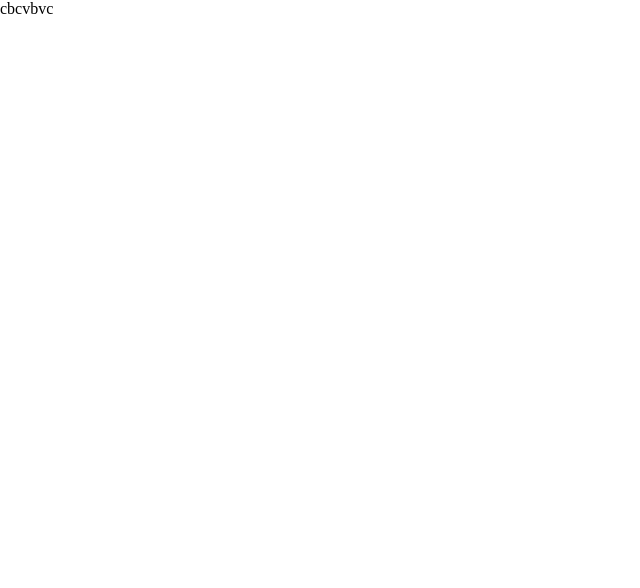
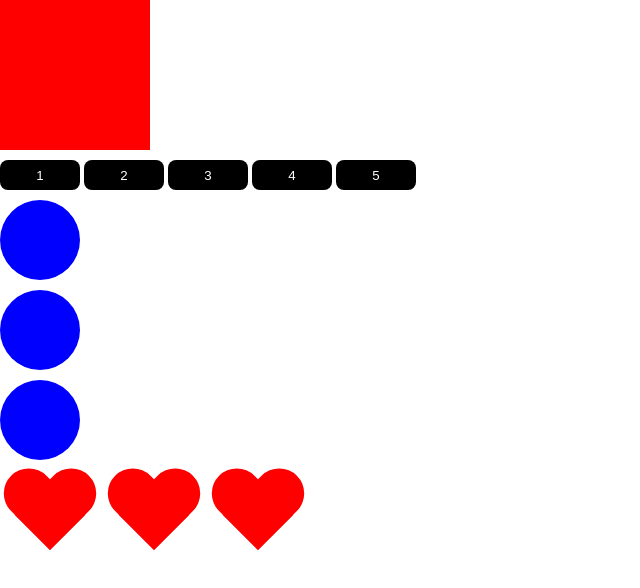
Before and after one commit to VladaBelaya/training_JS, a website: page src/index.html in a window 1280 px wide. Shown: the whole page, without its empty margins (0-640 px from the left). Drawn offline with Linux system fonts and the light colour scheme.

Commit message:
получение и действия с элементами на странице

```diff
--- a/src/index.html
+++ b/src/index.html
@@ -1,13 +1,29 @@
 <!DOCTYPE html>
-<html lang="en">
+<html lang="ru">
   <head>
-    <meta charset="UTF-8" />
-    <meta name="viewport" content="width=device-width, initial-scale=1.0" />
-    <title>Document</title>
-    <link rel="stylesheet" href="./css/style.min.css" />
+    <meta charset="utf-8" />
+    <meta http-equiv="X-UA-Compatible" content="IE=edge" />
+    <title>JavaScript</title>
+    <link rel="stylesheet" href="css/style.min.css" />
   </head>
   <body>
-    <p>cbcvbvc</p>
+    <div class="box" id="box"></div>
+    <button>1</button>
+    <button>2</button>
+    <button>3</button>
+    <button>4</button>
+    <button>5</button>
+
+    <div class="circle"></div>
+    <div class="circle"></div>
+    <div class="circle"></div>
+
+    <div class="wrapper">
+      <div class="heart"></div>
+      <div class="heart"></div>
+      <div class="heart"></div>
+    </div>
+
     <script src="js/script.js"></script>
   </body>
 </html>
--- a/src/sass/style.sass
+++ b/src/sass/style.sass
@@ -1,3 +1,95 @@
 *
     margin: 0
     padding: 0
+
+.box
+    width: 150px
+    height: 150px
+    background-color: red
+
+button
+    width: 80px
+    height: 30px
+    margin-top: 10px
+    border: none
+    border-radius: 8px
+    background-color: #000
+    color: #fff
+    cursor: pointer
+    outline: none
+
+.circle
+    width: 80px
+    height: 80px
+    background-color: blue
+    display: block
+    margin-top: 10px
+    border-radius: 100%
+
+.heart
+    display: inline-block
+    position: relative
+    width: 100px
+    height: 90px
+    margin-top: 10px
+    &:before
+        position: absolute
+        content: ""
+        left: 50px
+        top: 0
+        width: 50px
+        height: 80px
+        background: red
+        -moz-border-radius: 50px 50px 0 0
+        border-radius: 50px 50px 0 0
+        -webkit-transform: rotate(-45deg)
+        -moz-transform: rotate(-45deg)
+        -ms-transform: rotate(-45deg)
+        -o-transform: rotate(-45deg)
+        transform: rotate(-45deg)
+        -webkit-transform-origin: 0 100%
+        -moz-transform-origin: 0 100%
+        -ms-transform-origin: 0 100%
+        -o-transform-origin: 0 100%
+        transform-origin: 0 100%
+    &:after
+        position: absolute
+        content: ""
+        left: 50px
+        top: 0
+        width: 50px
+        height: 80px
+        background: red
+        -moz-border-radius: 50px 50px 0 0
+        border-radius: 50px 50px 0 0
+        -webkit-transform: rotate(-45deg)
+        -moz-transform: rotate(-45deg)
+        -ms-transform: rotate(-45deg)
+        -o-transform: rotate(-45deg)
+        transform: rotate(-45deg)
+        -webkit-transform-origin: 0 100%
+        -moz-transform-origin: 0 100%
+        -ms-transform-origin: 0 100%
+        -o-transform-origin: 0 100%
+        transform-origin: 0 100%
+        left: 0
+        -webkit-transform: rotate(45deg)
+        -moz-transform: rotate(45deg)
+        -ms-transform: rotate(45deg)
+        -o-transform: rotate(45deg)
+        transform: rotate(45deg)
+        -webkit-transform-origin: 100% 100%
+        -moz-transform-origin: 100% 100%
+        -ms-transform-origin: 100% 100%
+        -o-transform-origin: 100% 100%
+        transform-origin: 100% 100%
+
+.black
+    width: 150px
+    height: 50px
+    line-height: 50px
+    text-align: center
+    background-color: black
+    margin-bottom: 30px
+    margin-top: 30px
+    color: #fff
```
Also changed, not shown: src/js/script.js (+72 -0 lines), src/css/style.min.css.
